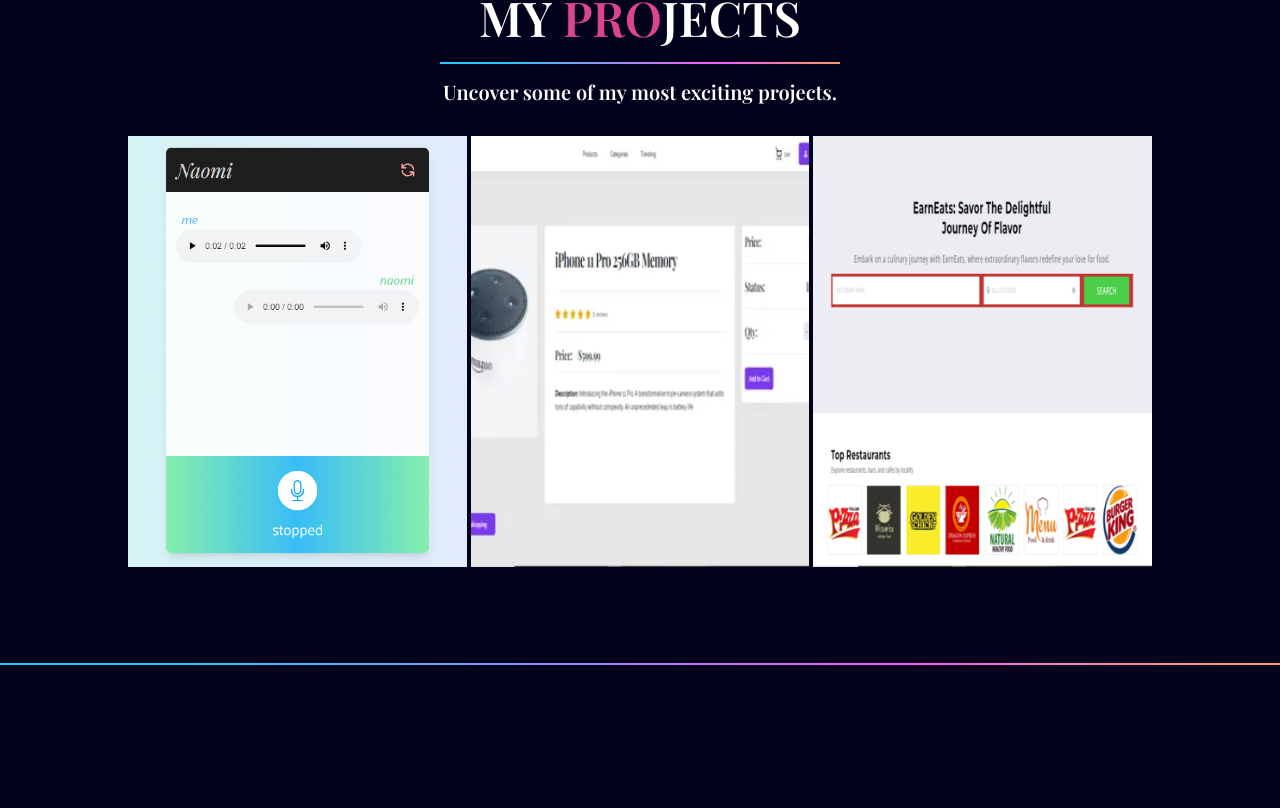
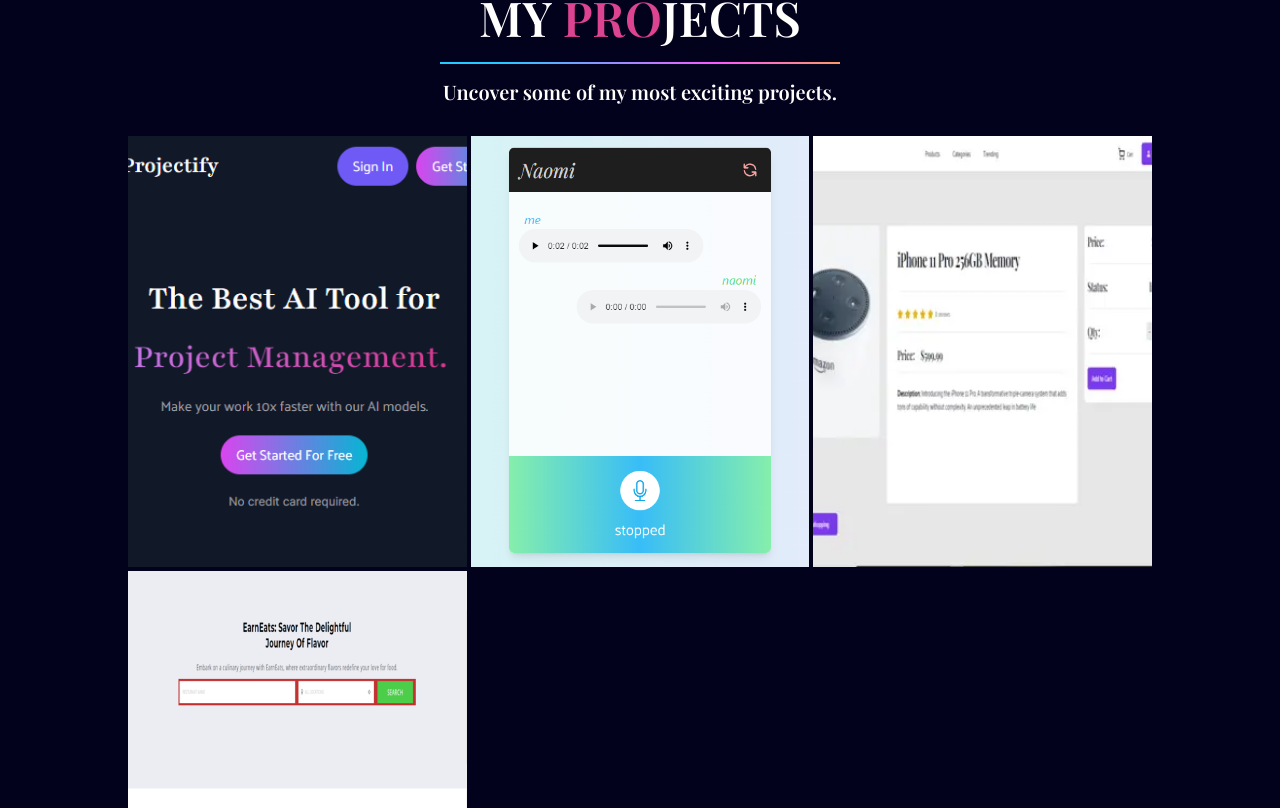
Before and after one commit to Earnstein/Portfolio, a React (Vite) app: page / in a window 1280 px wide. Shown: the part 1712-2520 px from the top of the page. Built offline with nearby package versions, Linux system fonts and the light colour scheme; a web font is replaced by a local one.

Commit message:
add: new project object

```diff
--- a/src/constants/index.js
+++ b/src/constants/index.js
@@ -1,4 +1,4 @@
-import {  linkedin, twitter, github, project1, project2, project3 } from "../assets/images";
+import {  linkedin, twitter, github, project1, project2, project3, projectify } from "../assets/images";
 
 export  const navLinks = [
     { page: "Home", href: "Home" },
@@ -15,6 +15,7 @@
 
 
 export const projects = [
+  { title: "Projectify",image: projectify, stack: "NextJS", description : "AI tools for project Engineers", link: "https://projectify-nine.vercel.app/"},
   { title: "Naomi", image: project2, stack: "React, FastAPI", description : "AI Voice Assitance", link: "https://github.com/Earnstein/react-projects/tree/main/eAI"},
   { title: "eShop", image: project1, stack: "MERN", description : "E-commerce store", link: "https://github.com/Earnstein/react-projects/tree/version-3/eShop"},
   { title: "Earneats",image: project3,stack: "Django", description : "Online Food Marketplace", link: "https://github.com/Earnstein/python-fiesta/tree/master/earneats"},
```
